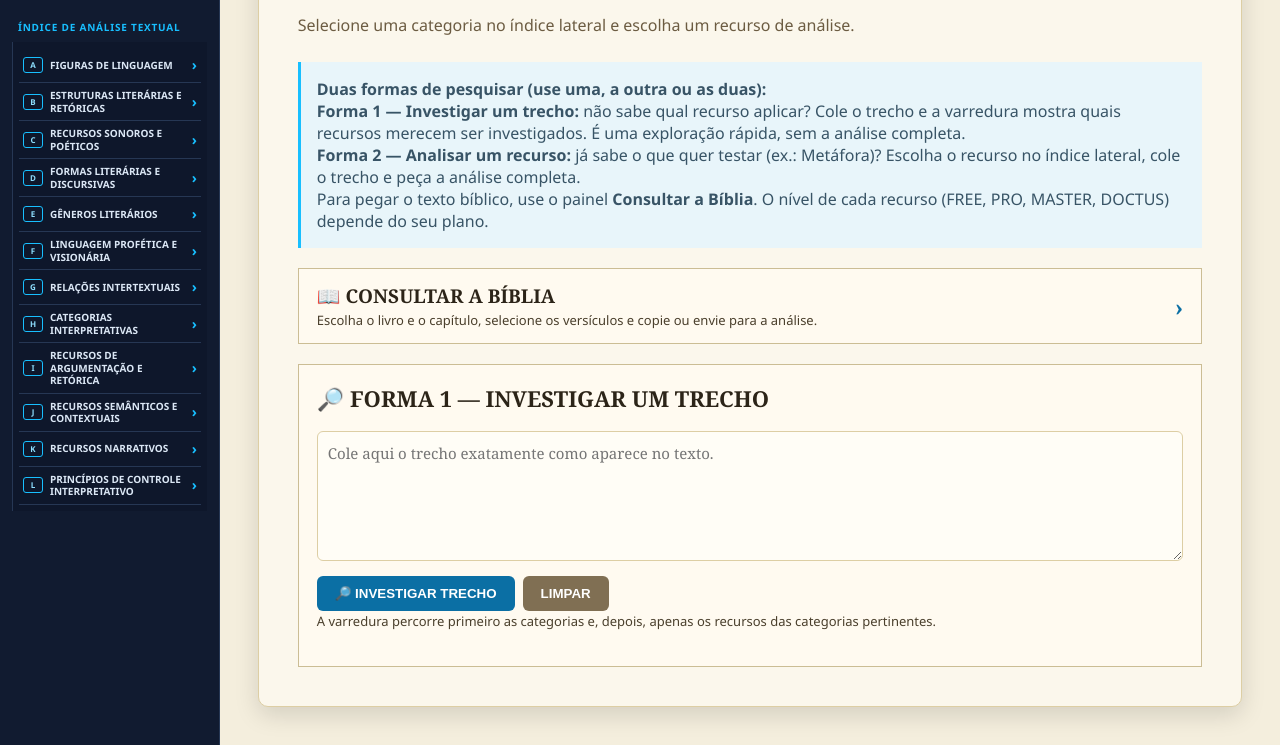
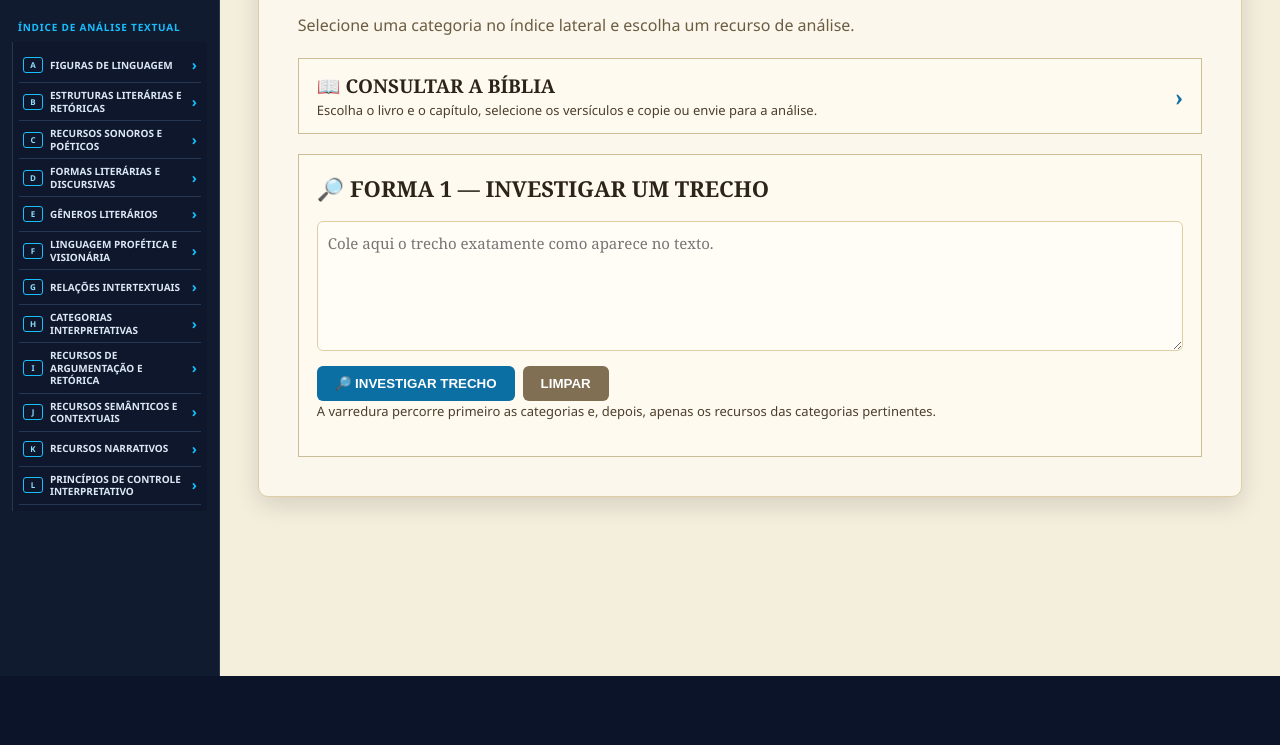
Before and after one commit to palavraeserie7/palavraeserie7.github.io, a plain HTML site: page pages/pesquisa/analise-textual.html in a window 1280 px wide. Shown: the part 124-869 px from the top of the page. After the commit the page ends 800 px from the top, so only its background shows below. Drawn offline with nearby package versions, Linux system fonts and the light colour scheme.

Commit message:
Update analise-textual.html

```diff
--- a/pages/pesquisa/analise-textual.html
+++ b/pages/pesquisa/analise-textual.html
@@ -44,10 +44,7 @@
 <section class="card">
 <h1>ANÁLISE TEXTUAL</h1>
 <p>Selecione uma categoria no índice lateral e escolha um recurso de análise.</p>
-<div class="notice"><strong>Duas formas de pesquisar (use uma, a outra ou as duas):</strong><br>
-<strong>Forma 1 — Investigar um trecho:</strong> não sabe qual recurso aplicar? Cole o trecho e a varredura mostra quais recursos merecem ser investigados. É uma exploração rápida, sem a análise completa.<br>
-<strong>Forma 2 — Analisar um recurso:</strong> já sabe o que quer testar (ex.: Metáfora)? Escolha o recurso no índice lateral, cole o trecho e peça a análise completa.<br>
-Para pegar o texto bíblico, use o painel <strong>Consultar a Bíblia</strong>. O nível de cada recurso (FREE, PRO, MASTER, DOCTUS) depende do seu plano.</div>
+
 <details class="bb" id="bb">
 <summary><div>📖 CONSULTAR A BÍBLIA<small>Escolha o livro e o capítulo, selecione os versículos e copie ou envie para a análise.</small></div></summary>
 <div class="bb-body">
```
